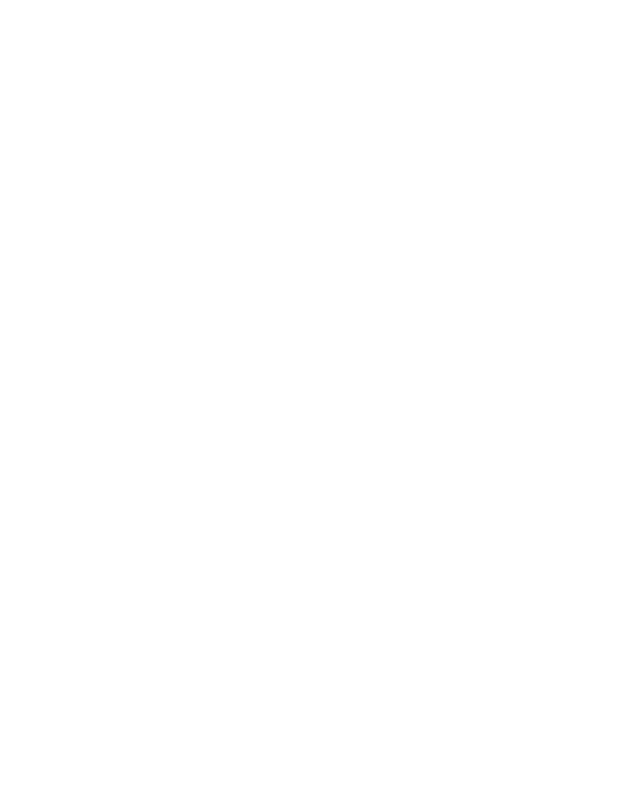
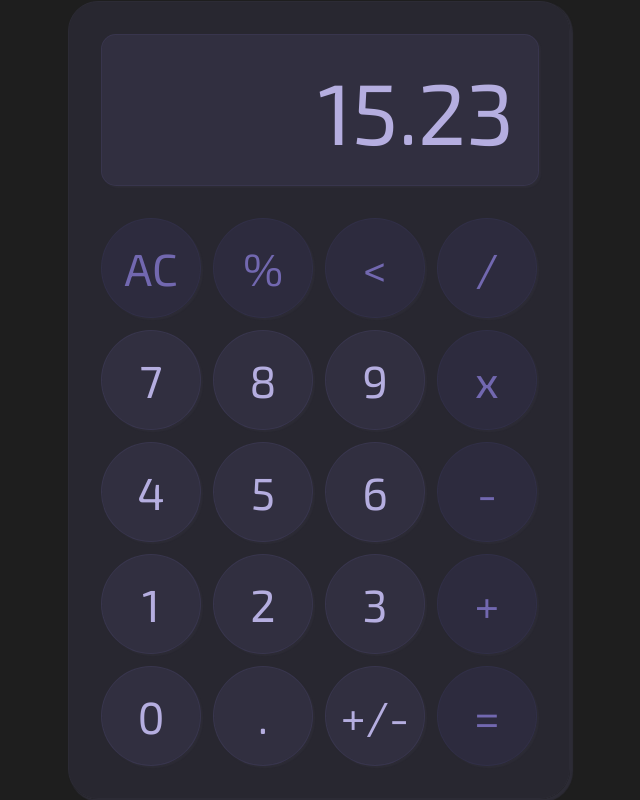
Before and after one commit to colleennicole223/odin-calculator, a plain HTML site: page index.html in a window 1280 px wide. Shown: the whole page, without its empty margins (321-961 px from the left). Drawn offline with Linux system fonts and the light colour scheme.

Commit message:
Updated stylesheet with calculator format

```diff
--- a/index.html
+++ b/index.html
@@ -5,8 +5,40 @@
     <meta name="viewport" content="width=device-width, initial-scale=1.0">
     <title>Odin Caclulator</title>
     <script src="script.js" defer></script>
+    <link rel="stylesheet" href="style.css"/>
+    <link rel="preconnect" href="https://fonts.googleapis.com">
+    <link rel="preconnect" href="https://fonts.gstatic.com" crossorigin>
+    <link href="https://fonts.googleapis.com/css2?family=Exo+2:ital,wght@0,100..900;1,100..900&family=Figtree:ital,wght@0,300..900;1,300..900&family=Orbitron:wght@400..900&family=Outfit:wght@100..900&display=swap" rel="stylesheet">
 </head>
 <body>
+    <div class="backsplash">
+        <div class="display"><h1>15.23</h1></div>
+        <div class="selection">
+            <button class="btnAccent"><h2>AC</h2></button>
+            <button class="btnAccent"><h2>%</h2></button>
+            <button class="btnAccent"><h2><</h2></button>
+            <button class="btnAccent"><h2>/</h2></button>
 
+            <button><h2>7</h2></button>
+            <button><h2>8</h2></button>
+            <button><h2>9</h2></button>
+            <button class="btnAccent"><h2>x</h2></button>
+
+            <button><h2>4</h2></button>
+            <button><h2>5</h2></button>
+            <button><h2>6</h2></button>
+            <button class="btnAccent"><h2>-</h2></button>
+
+            <button><h2>1</h2></button>
+            <button><h2>2</h2></button>
+            <button><h2>3</h2></button>
+            <button class="btnAccent"><h2>+</h2></button>
+
+            <button><h2>0</h2></button>
+            <button><h2>.</h2></button>
+            <button><h2>+/-</h2></button>
+            <button class="btnAccent"><h2>=</h2></button>
+        </div>
+    </div>
 </body>
 </html>
--- a/style.css
+++ b/style.css
@@ -0,0 +1,95 @@
+body{
+
+    margin: 0px;
+    padding: 0px;
+
+    --background: #1E1E1E;
+    --main: #B5AEE0;
+    --main-dim: #7268b020;
+    --accent: #7268B0;
+    --accent-dim: #3C365E50;
+    --shadow: #3B394A;
+    --shadow: #2c2b35;
+
+    background-color: var(--background);
+
+    width: 100vw;
+    height: 100vh;
+    display: flex;
+    justify-content: center;
+    align-items: center;
+
+    font-family: 'Exo 2', sans-serif;
+}
+
+h1{
+    font-weight: 400;
+    color: var(--main);
+    font-size: 86px;
+    margin: 0px;
+    padding: 0px 24px;
+    text-align: right;
+}
+
+h2{
+    font-family: 'Exo 2', sans-serif;
+    font-weight: 400;
+    font-size: 45px;
+    margin: 0px;
+    padding: 0px 0px;
+}
+
+button{
+    height: 100px;
+    width: 100px;
+    background-color: var(--main-dim);
+    border: 0.5px solid;
+    border-color: var(--main-dim);
+    border-radius: 50px;
+    color: var(--main);
+    font-size: 45px;
+    box-shadow: 2px 2px 1px 0px var(--shadow);
+}
+
+.backsplash{
+    height: fit-content;
+    width: 436px;
+    padding: 32px 32px;
+    background-color: var(--main-dim);
+    border: 0.5px solid;
+    border-color: var(--shadow);
+    border-radius: 30px;
+    display: flex;
+    flex-direction: column;
+    gap: 32px;
+    box-shadow: 2px 2px 1px 1px var(--shadow);
+}
+
+.display{
+    height: 150px;
+    width: 100%;
+    background-color: var(--main-dim);
+    border: 0.5px solid;
+    border-color: var(--main-dim);
+    border-radius: 15px;
+    box-shadow: 2px 2px 1px 0px var(--shadow);
+    display: flex;
+    align-items: center;
+    justify-content: end;
+
+}
+
+.selection{
+    height: 100%;
+    width: 100%;
+    display: flex;
+    flex-wrap: wrap;
+    justify-content: space-between;
+    gap: 12px;
+}
+
+.btnAccent{
+    color: var(--accent);
+    background-color: var(--accent-dim);
+    border-color: var(--accent-dim);
+}
```
